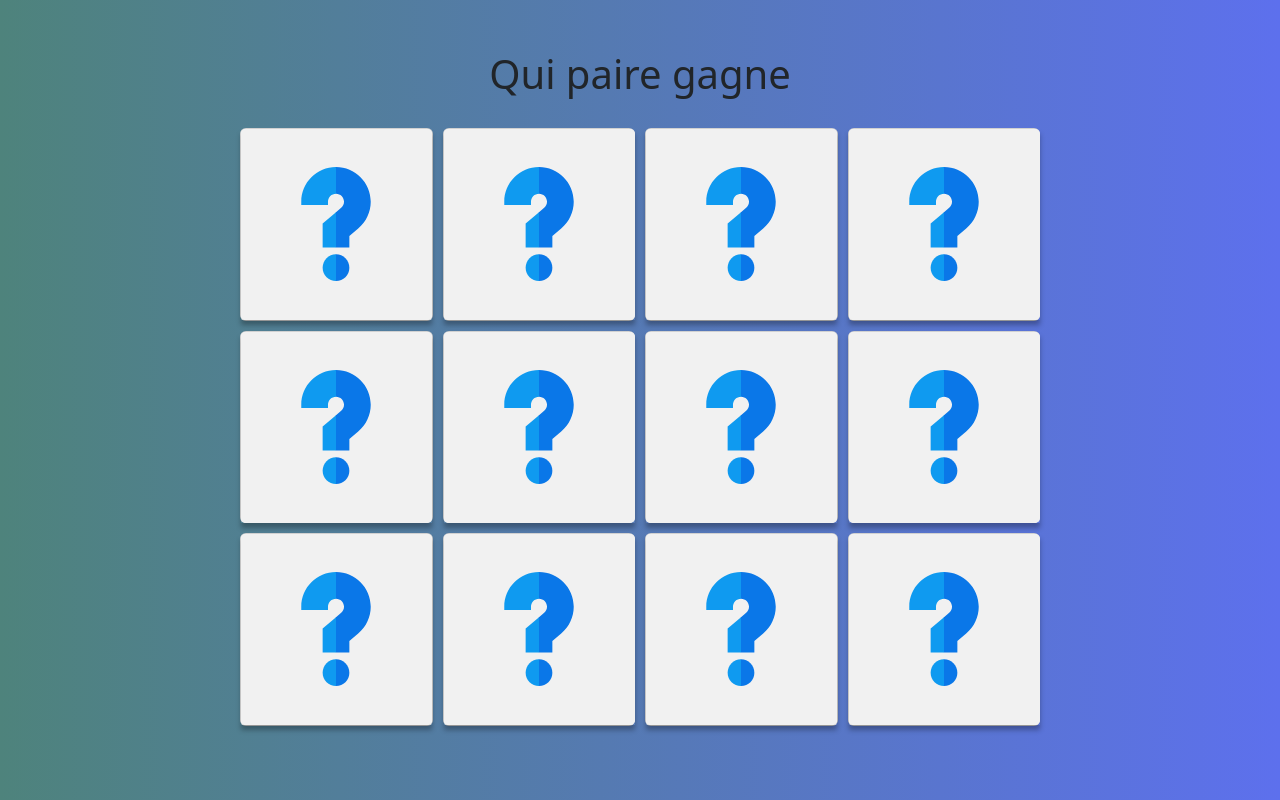
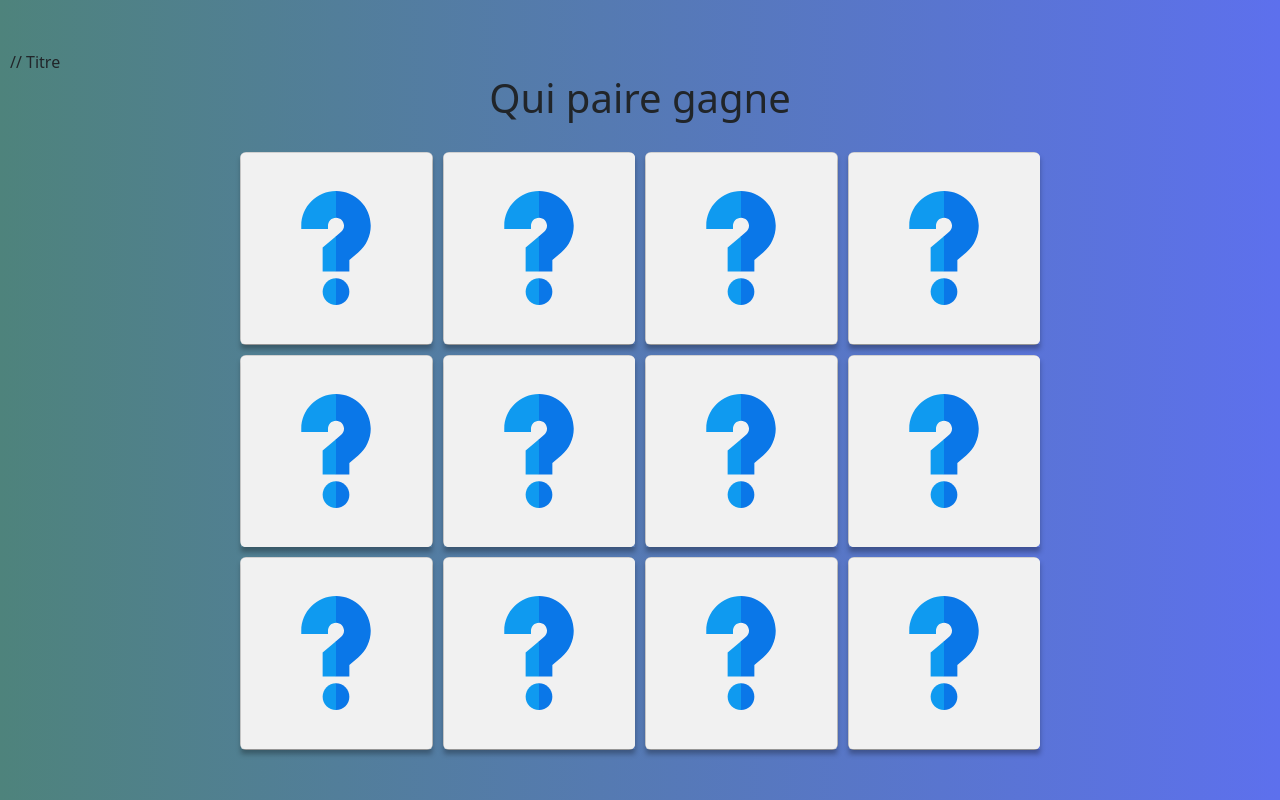
Before and after one commit to AdilZd/Projet_2paires, a website: page index.html in a window 1280 px wide. Drawn offline with nearby package versions, Linux system fonts and the light colour scheme.

Commit message:
commentaire titre

```diff
--- a/src/sass/app.scss
+++ b/src/sass/app.scss
@@ -1,6 +1,6 @@
 @import "./fonts";
 @import "./variables";
-@import "./modules/section1";
+@import "./modules/base";
 @import "./modules/cards";
 
 $fa-font-path : "../../node_modules/@fortawesome/fontawesome-free/webfonts";
--- a/src/sass/modules/_section1.scss
+++ b/src/sass/modules/_base.scss
@@ -8,9 +8,6 @@ body {
     padding: 50px 10px;
 }
 
-// Section 1
-
-
 
 header {
     h1 {
```
Also changed, not shown: index.html (+1 -0 lines).
